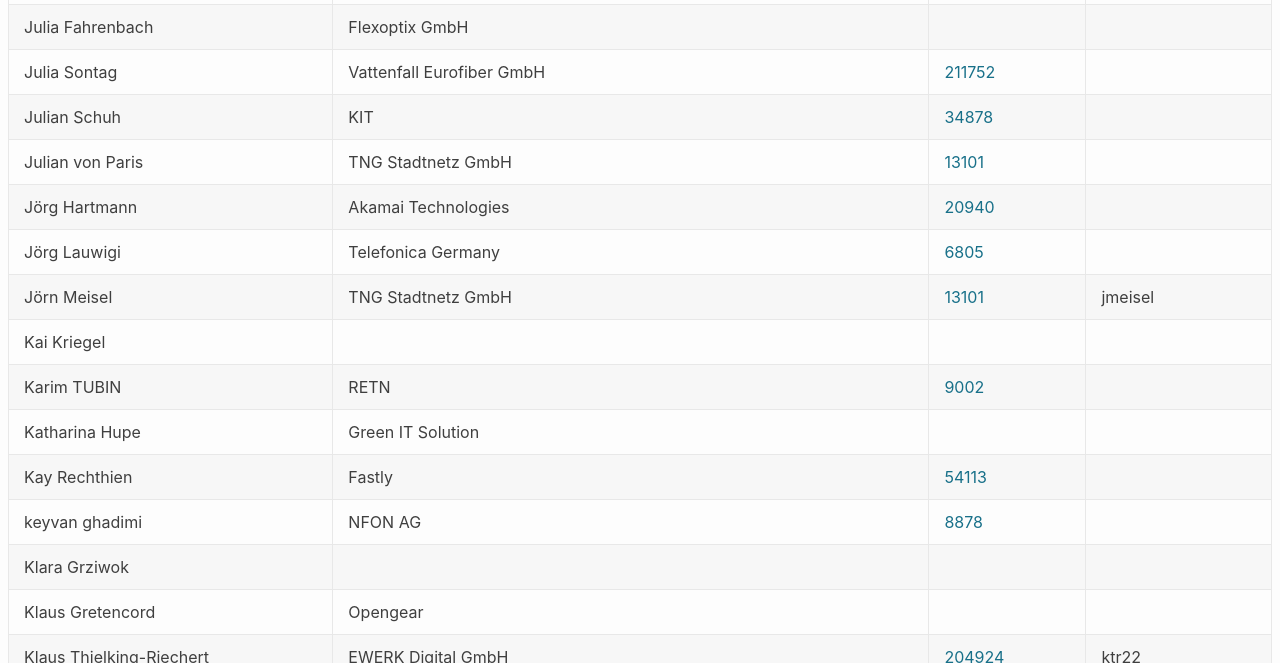
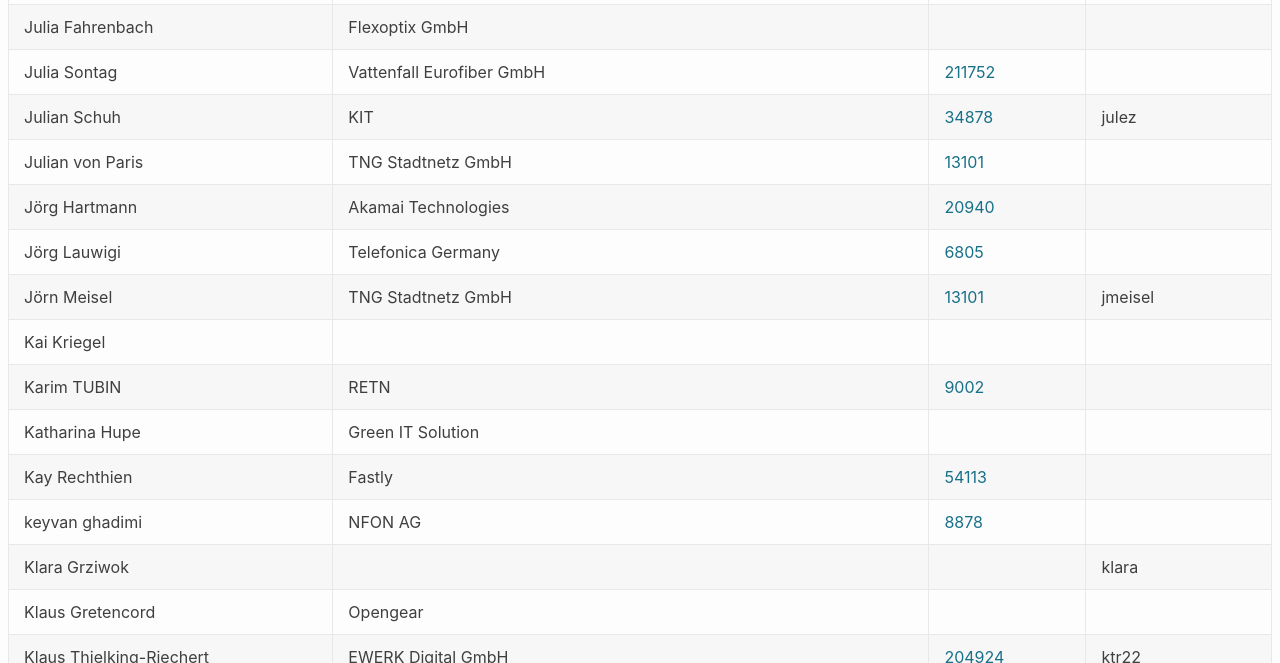
Before and after one commit to denog/pretix-attendeelist, a Jekyll site: the page built from denog15/index.md, in a window 1280 px wide and 900 px high, scrolled down 7714 px. Shown: the part 153-816 px from the top of the window. Built offline with Jekyll 4.4.1, drawn with Linux system fonts in a browser that asks for light colours.

Commit message:
Latest data: Sun Nov  5 18:28:35 UTC 2023

```diff
--- a/_data/attendees_denog15_onsite.json
+++ b/_data/attendees_denog15_onsite.json
@@ -1052,7 +1052,7 @@
   {
     "name": "Julian Schuh",
     "company": "KIT",
-    "irc": null,
+    "irc": "julez",
     "asn": "34878"
   },
   {
@@ -1100,7 +1100,7 @@
   {
     "name": "Klara Grziwok",
     "company": null,
-    "irc": null,
+    "irc": "klara",
     "asn": null
   },
   {
@@ -2168,7 +2168,7 @@
   {
     "name": "Simon Couball",
     "company": "akquinet",
-    "irc": null,
+    "irc": "kuhball",
     "asn": "35258"
   },
   {
```
